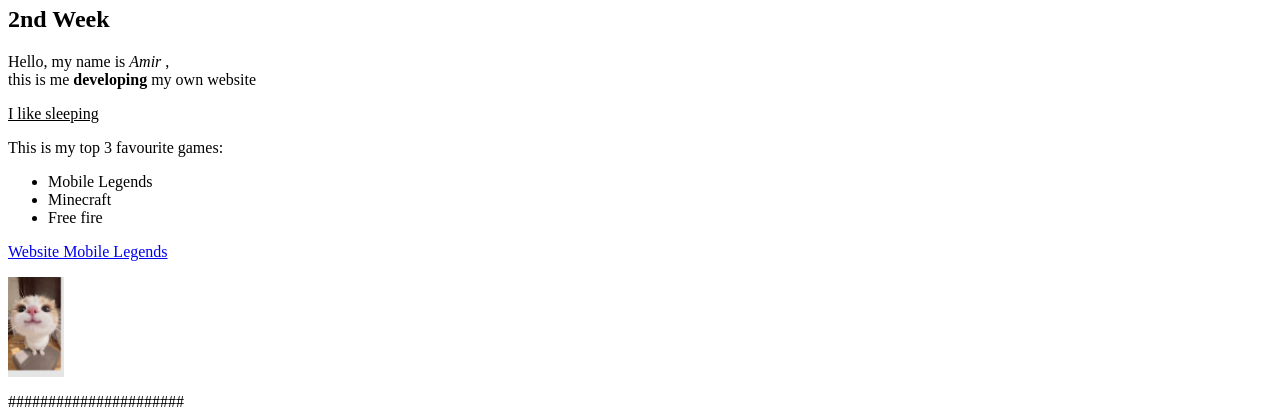
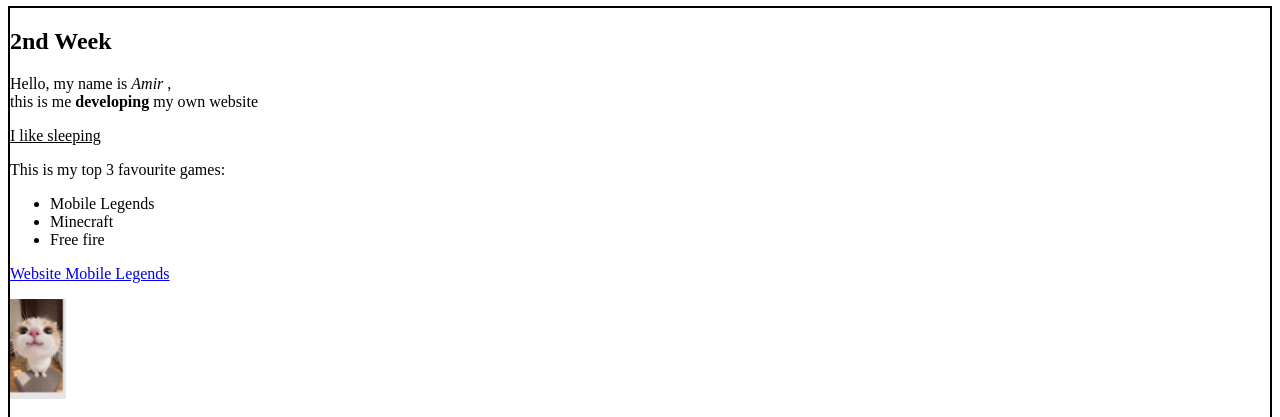
Before and after one commit to 2024417474-cmd/week2-IMD318, a plain HTML site: page index.html in a window 1280 px wide. Shown: the part 60-477 px from the top of the page. Drawn offline with Linux system fonts and the light colour scheme.

Commit message:
Update index.html

```diff
--- a/index.html
+++ b/index.html
@@ -3,7 +3,7 @@
 </title>
 <body>
 <h1> Welcome to my first website </h1>
-<div id="Week2">
+<div id="Week2" style="border:solid 2px black;">
 <h2> 2nd Week </h2>
 <p> Hello, my name is
  <em> Amir </em>
```
